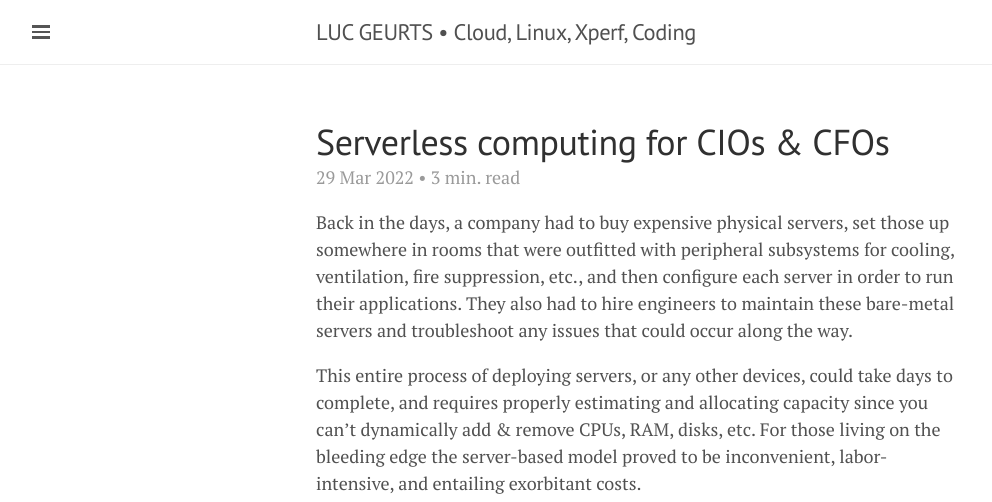
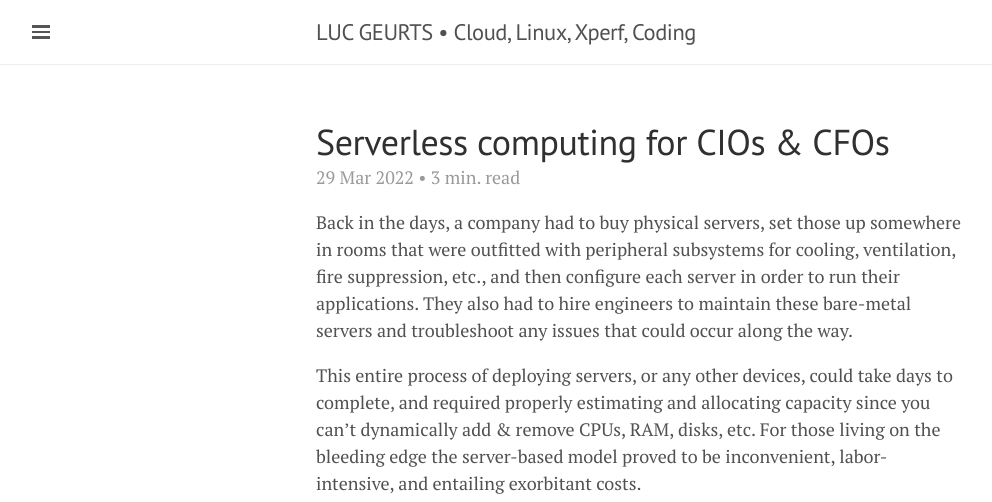
Before and after one commit to lgeurts/lgeurts.github.io, a Jekyll site: the page built from _posts/2022-03-29-what-is-serverless-computing.md, in a window 1280 px wide. Shown: the top 502 px of the page, without its empty margins (0-992 px from the left). Built offline with Jekyll 4.4.1, drawn with Linux system fonts in a browser that asks for light colours; nearby versions of some CDN libraries; comment, search, counter and statistics services are not loaded.

Commit message:
Update 2022-03-29-what-is-serverless-computing.md

```diff
--- a/_posts/2022-03-29-what-is-serverless-computing.md
+++ b/_posts/2022-03-29-what-is-serverless-computing.md
@@ -9,9 +9,9 @@ tags: [ Cloud Computing ]
 
 ---
 
-Back in the days, a company had to buy expensive physical servers, set those up somewhere in rooms that were outfitted with peripheral subsystems for cooling, ventilation, fire suppression, etc., and then configure each server in order to run their applications. They also had to hire engineers to maintain these bare-metal servers and troubleshoot any issues that could occur along the way.
+Back in the days, a company had to buy physical servers, set those up somewhere in rooms that were outfitted with peripheral subsystems for cooling, ventilation, fire suppression, etc., and then configure each server in order to run their applications. They also had to hire engineers to maintain these bare-metal servers and troubleshoot any issues that could occur along the way.
 
-This entire process of deploying servers, or any other devices, could take days to complete, and requires properly estimating and allocating capacity since you can't dynamically add & remove CPUs, RAM, disks, etc. For those living on the bleeding edge the server-based model proved to be inconvenient, labor-intensive, and entailing exorbitant costs.
+This entire process of deploying servers, or any other devices, could take days to complete, and required properly estimating and allocating capacity since you can't dynamically add & remove CPUs, RAM, disks, etc. For those living on the bleeding edge the server-based model proved to be inconvenient, labor-intensive, and entailing exorbitant costs.
 
 Starting 2017, cloud computing ushered the era of [on-demand virtual machines](https://aws.amazon.com/ec2/) that you can use to launch online solutions in a matter of minutes instead days or weeks. A bare-metal server runs the host OS and a virtualization layer which produces tens or hundreds of virtual machines. This pool of virtual machines is sharing the CPU cores, RAM, network bandwidth, and disks that are attached to the host computer.
 
```
